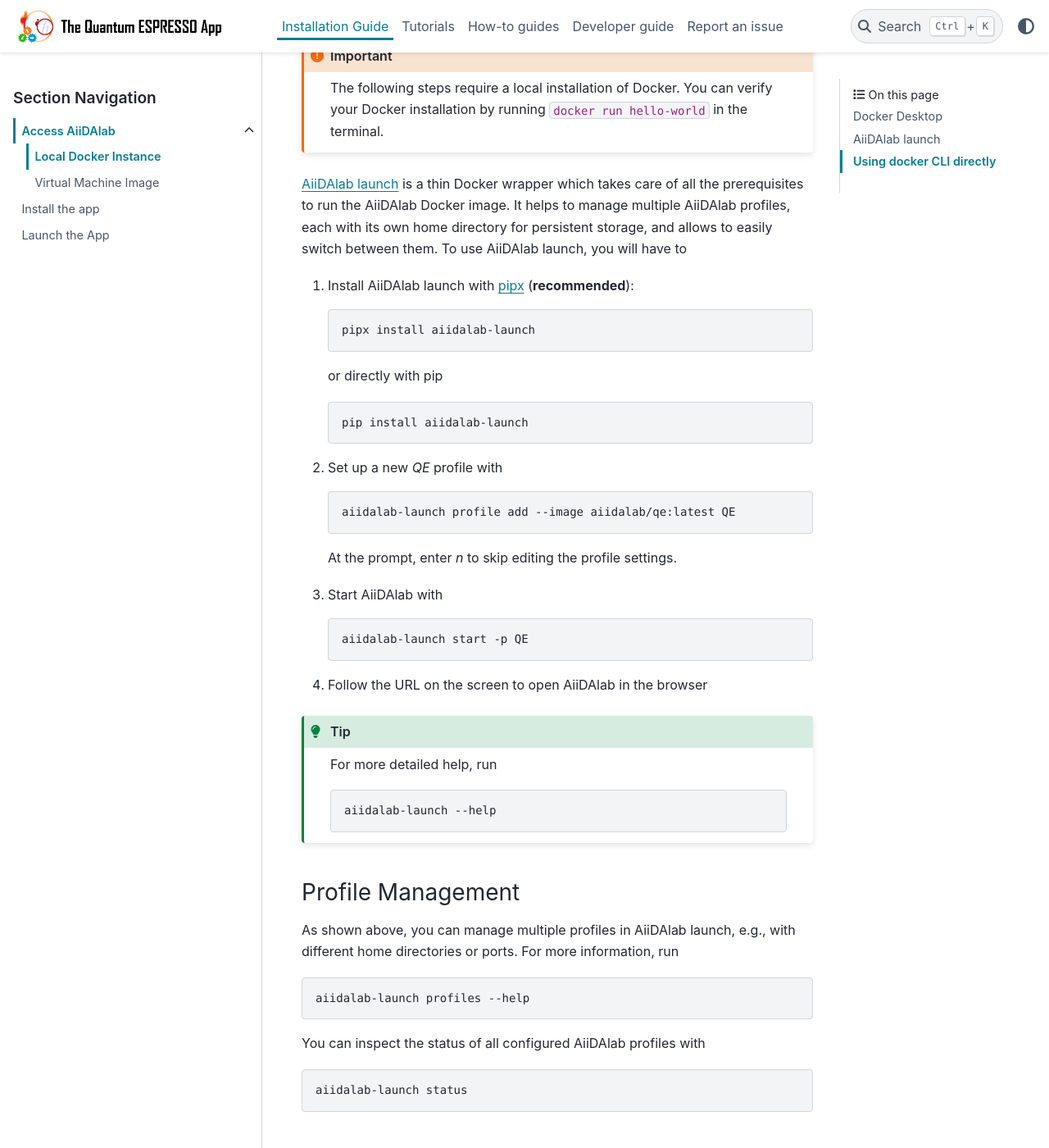
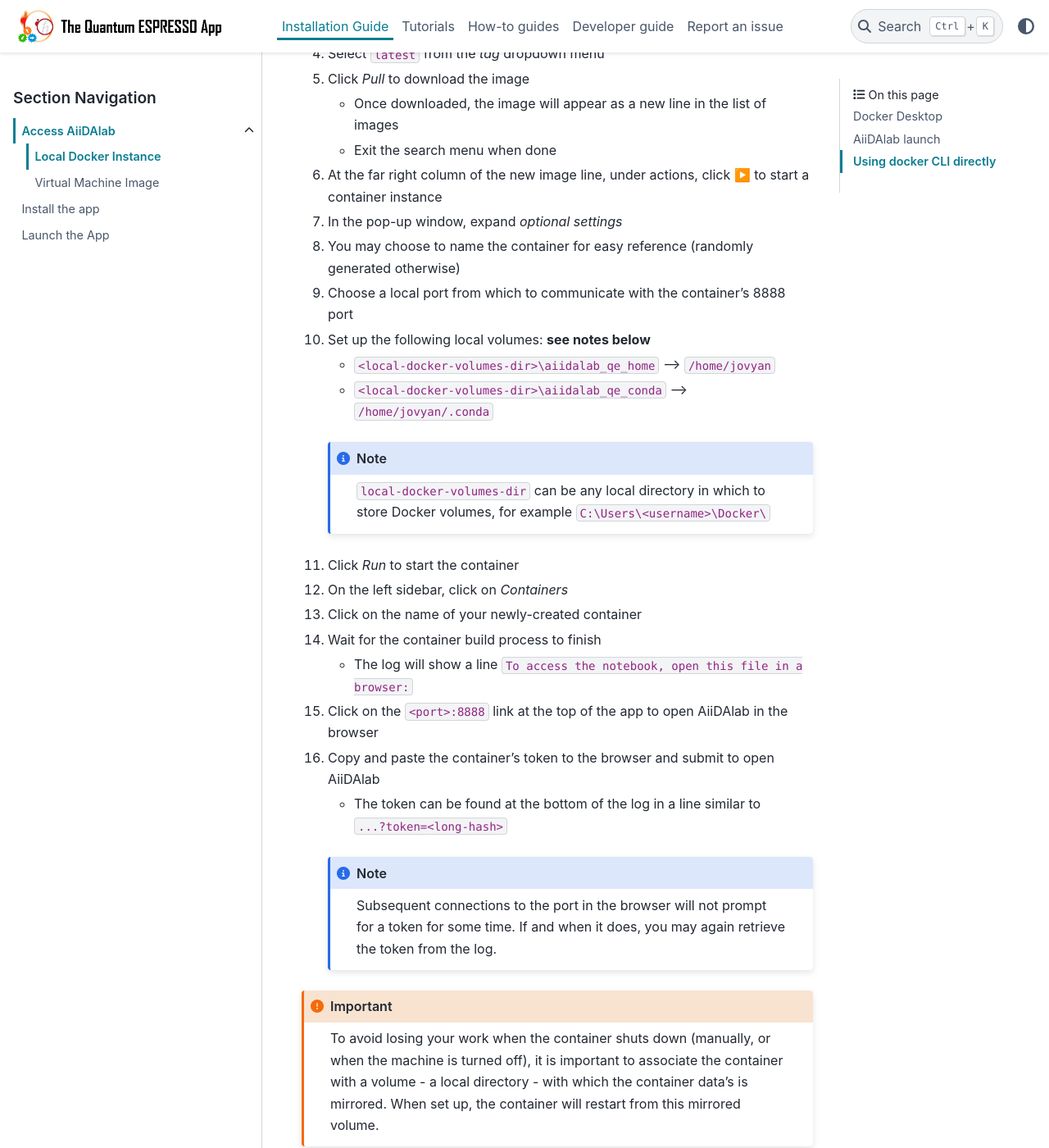
Before and after one commit to aiidalab/aiidalab-qe, a Sphinx documentation site: the page built from docs/source/installation/access_aiidalab/container.rst, in a window 1280 px wide and 1400 px high, scrolled down 1013 px. Shown: the whole window at 82% size. Built offline with Sphinx 7.4.7 and the PyData theme 0.15.4, drawn with Linux system fonts in a browser that asks for light colours; some of the changed text lies outside the part shown.

Commit message:
Add Windows Docker Desktop instructions

```diff
--- a/docs/source/installation/access_aiidalab/container.rst
+++ b/docs/source/installation/access_aiidalab/container.rst
@@ -17,6 +17,50 @@
 
 Docker Desktop
 **************
+
+If you use Windows, you may choose to use the Docker Desktop interface to launch the container. Once Docker Desktop is installed (see above link), follow these instructions to spin up an AiiDAlab container.
+
+#. Open the Docker Desktop app
+#. On the left sidebar, click on *Images*
+#. In the search bar at the top of the app, type ``aiidalab/qe``
+#. Select ``latest`` from the *tag* dropdown menu
+#. Click *Pull* to download the image
+
+   * Once downloaded, the image will appear as a new line in the list of images
+   * Exit the search menu when done
+
+#. At the far right column of the new image line, under actions, click ▶️ to start a container instance
+#. In the pop-up window, expand *optional settings*
+#. You may choose to name the container for easy reference (randomly generated otherwise)
+#. Choose a local port from which to communicate with the container's 8888 port
+#. Set up the following local volumes: **see notes below**
+
+   * ``<local-docker-volumes-dir>\aiidalab_qe_home`` --> ``/home/jovyan``
+   * ``<local-docker-volumes-dir>\aiidalab_qe_conda`` --> ``/home/jovyan/.conda``
+
+   .. note::
+
+      ``local-docker-volumes-dir`` can be any local directory in which to store Docker volumes, for example ``C:\Users\<username>\Docker\``
+
+#. Click *Run* to start the container
+#. On the left sidebar, click on *Containers*
+#. Click on the name of your newly-created container
+#. Wait for the container build process to finish
+
+   * The log will show a line ``To access the notebook, open this file in a browser:``
+
+#. Click on the ``<port>:8888`` link at the top of the app to open AiiDAlab in the browser
+#. Copy and paste the container's token to the browser and submit to open AiiDAlab
+
+   * The token can be found at the bottom of the log in a line similar to ``...?token=<long-hash>``
+
+   .. note::
+
+      Subsequent connections to the port in the browser will not prompt for a token for some time. If and when it does, you may again retrieve the token from the log.
+
+.. important::
+
+   To avoid losing your work when the container shuts down (manually, or when the machine is turned off), it is important to associate the container with a volume - a local directory - with which the container data's is mirrored. When set up, the container will restart from this mirrored volume.
 
 Note that Docker Desktop is also available for MacOS and Linux. However, you may prefer to use the command line interface (CLI). If so, proceed to the following sections for instructions.
 
```
